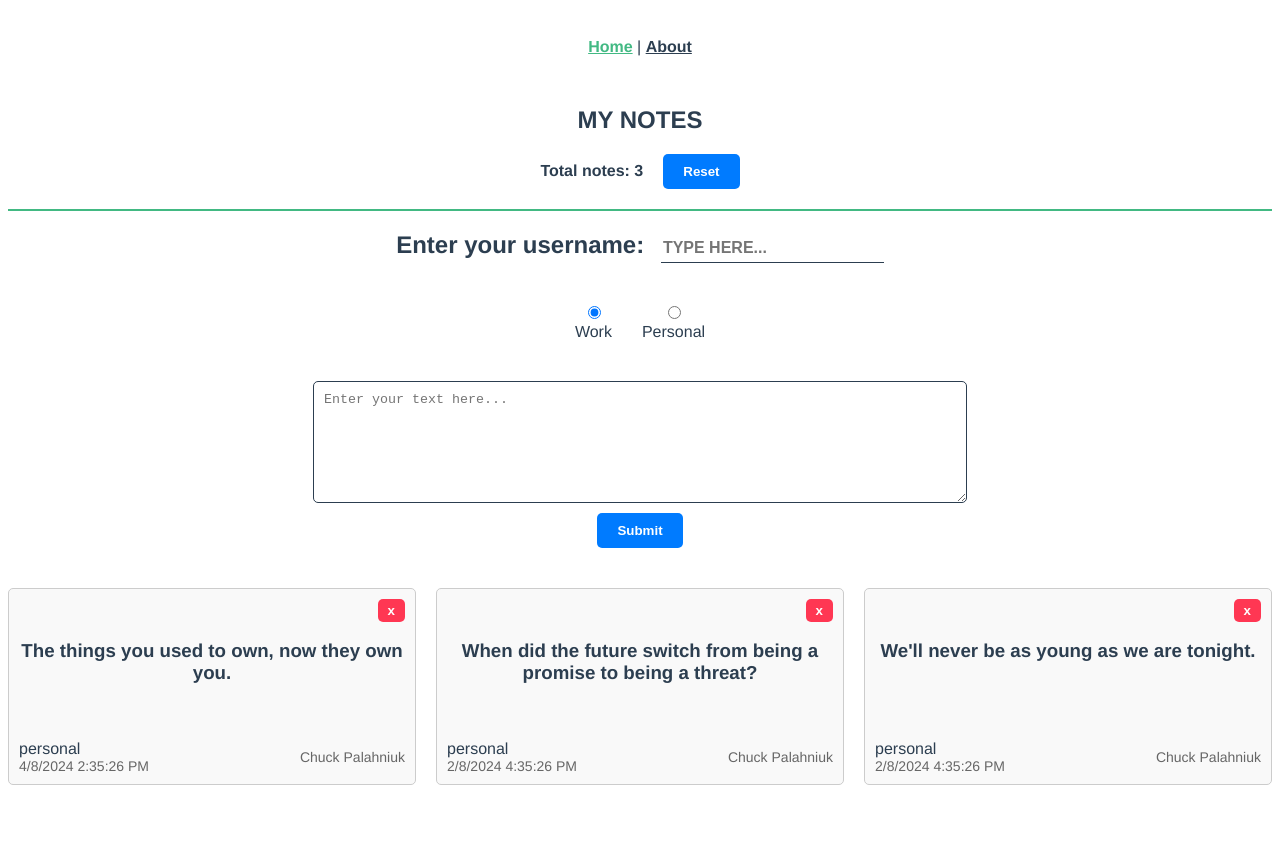
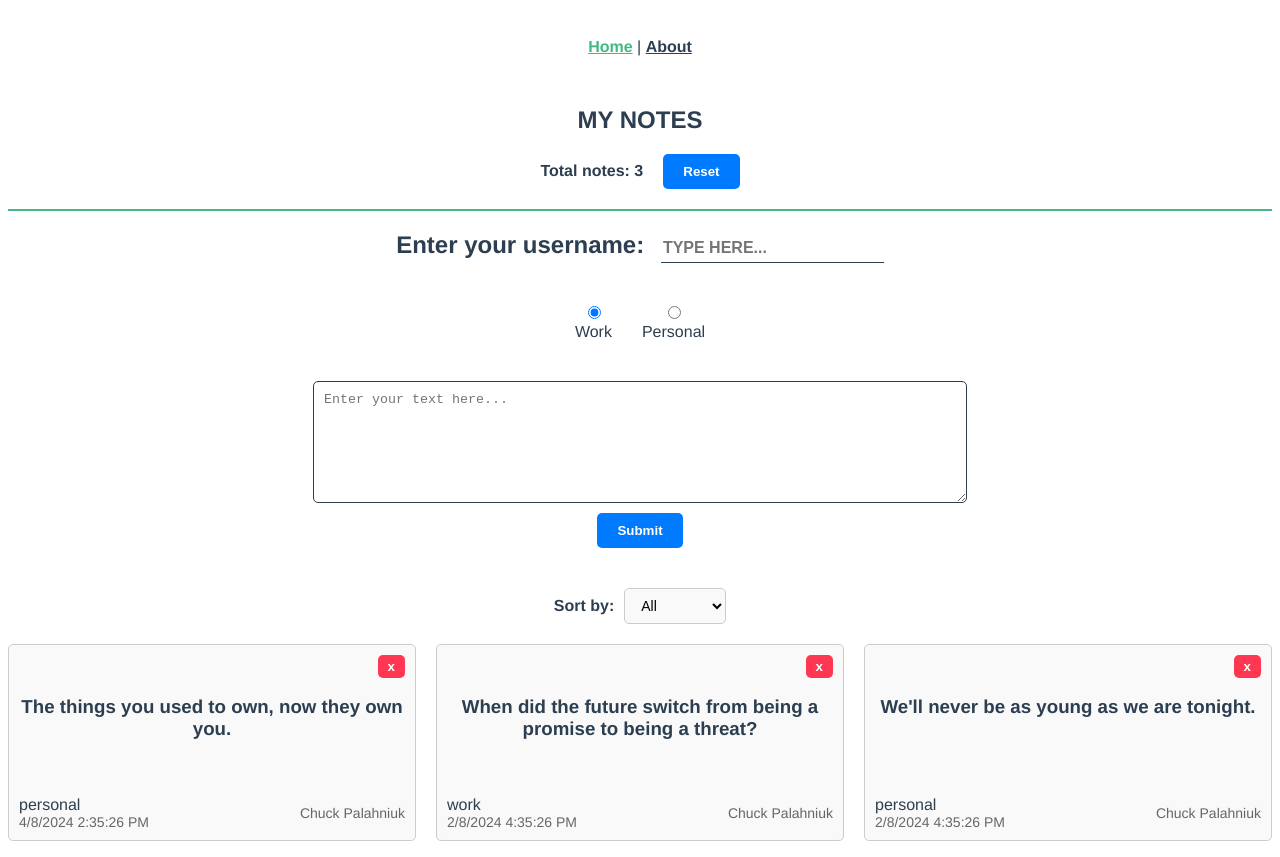
Before and after one commit to IlyaKrapivnoy/vue-note-app, a Vue app: page /#/ in a window 1280 px wide. Before the commit the page ends 801 px from the top, so only its background shows below. Built offline with nearby package versions, Linux system fonts and the light colour scheme.

Commit message:
add select

```diff
--- a/src/App.vue
+++ b/src/App.vue
@@ -7,12 +7,14 @@
 </template>
 
 <style lang="scss">
+@import "@/styles/variables.scss";
+
 #app {
   font-family: Avenir, Helvetica, Arial, sans-serif;
   -webkit-font-smoothing: antialiased;
   -moz-osx-font-smoothing: grayscale;
   text-align: center;
-  color: #2c3e50;
+  color: $secondary-color;
 }
 
 nav {
@@ -20,10 +22,10 @@ nav {
 
   a {
     font-weight: bold;
-    color: #2c3e50;
+    color: $secondary-color;
 
     &.router-link-exact-active {
-      color: #42b983;
+      color: $primary-color;
     }
   }
 }
--- /dev/null
+++ b/src/styles/variables.scss
@@ -0,0 +1,2 @@
+$primary-color: #42b983;
+$secondary-color: #2c3e50;
--- a/src/views/HomeView.vue
+++ b/src/views/HomeView.vue
@@ -55,9 +55,18 @@
       <button @click.prevent="addNewNote" class="button-regular">Submit</button>
     </section>
 
+    <section class="sort-section">
+      <label for="sort">Sort by:</label>
+      <select v-model="sortBy" @change="sortNotes" class="sort-dropdown">
+        <option value="all">All</option>
+        <option value="work">Work</option>
+        <option value="personal">Personal</option>
+      </select>
+    </section>
+
     <section>
       <ul v-if="notes.length > 0" class="note-list">
-        <li v-for="(note, i) in notes" :key="note.id" class="note-item">
+        <li v-for="(note, i) in sortedNotes" :key="note.id" class="note-item">
           <div class="button-wrapper">
             <button
               @click="removeTodo(i)"
@@ -85,13 +94,32 @@
 </template>
 
 <script setup>
-import { onMounted, ref, watch } from "vue";
+import { onMounted, ref, watch, computed } from "vue";
 
 const notesCounter = ref(0);
 const userName = ref("");
 const newNote = ref("");
 const notes = ref([]);
 const selectedCategory = ref("work");
+const sortBy = ref("all");
+
+const sortedNotes = computed(() => {
+  if (sortBy.value === "all") {
+    return notes.value;
+  } else {
+    return notes.value.filter((note) => note.category === sortBy.value);
+  }
+});
+
+const sortNotes = () => {
+  if (sortBy.value === "all") return;
+
+  notes.value.sort((a, b) => {
+    if (a.category < b.category) return -1;
+    if (a.category > b.category) return 1;
+    return 0;
+  });
+};
 
 watch(
   notes,
@@ -131,10 +159,10 @@ onMounted(() => {
           "When did the future switch from being a promise to being a threat?",
         date: "2/8/2024 4:35:26 PM",
         username: "Chuck Palahniuk",
-        category: "personal",
+        category: "work",
       },
       {
-        id: 2,
+        id: 3,
         value: "We'll never be as young as we are tonight.",
         date: "2/8/2024 4:35:26 PM",
         username: "Chuck Palahniuk",
@@ -192,9 +220,11 @@ const removeTodo = (i) => {
 </script>
 
 <style scoped lang="scss">
+@import "@/styles/variables.scss";
+
 .top-section {
   padding-bottom: 20px;
-  border-bottom: 2px solid #42b983;
+  border-bottom: 2px solid $primary-color;
 
   h1 {
     text-transform: uppercase;
@@ -222,7 +252,7 @@ const removeTodo = (i) => {
     font-weight: 700;
     text-transform: uppercase;
     border: none;
-    border-bottom: 1px solid #2c3e50;
+    border-bottom: 1px solid $secondary-color;
     padding-bottom: 5px;
     outline: none;
   }
@@ -250,10 +280,10 @@ const removeTodo = (i) => {
     min-height: 100px;
     margin-bottom: 10px;
     padding: 10px;
-    border: 1px solid #2c3e50;
+    border: 1px solid $secondary-color;
     border-radius: 5px;
     resize: vertical;
-    outline-color: #42b983;
+    outline-color: $primary-color;
   }
 }
 
@@ -325,4 +355,31 @@ const removeTodo = (i) => {
     }
   }
 }
+
+.sort-section {
+  display: flex;
+  justify-content: center;
+  align-items: center;
+  margin-bottom: 20px;
+
+  label {
+    font-weight: bold;
+    margin-right: 10px;
+  }
+
+  .sort-dropdown {
+    padding: 8px 12px;
+    border: 1px solid #ccc;
+    border-radius: 5px;
+    background-color: #f9f9f9;
+    font-size: 14px;
+    outline: none;
+    cursor: pointer;
+
+    &:focus {
+      border-color: #007bff;
+      box-shadow: 0 0 5px rgba(0, 123, 255, 0.5);
+    }
+  }
+}
 </style>
```
